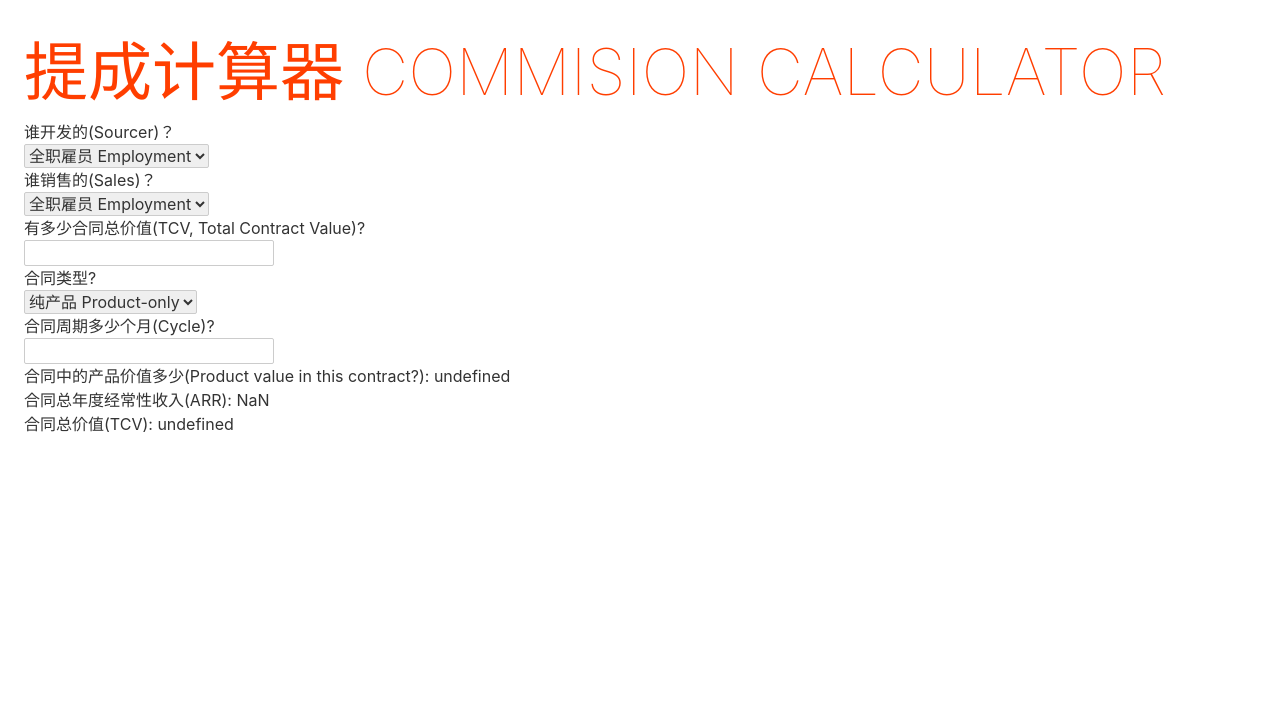
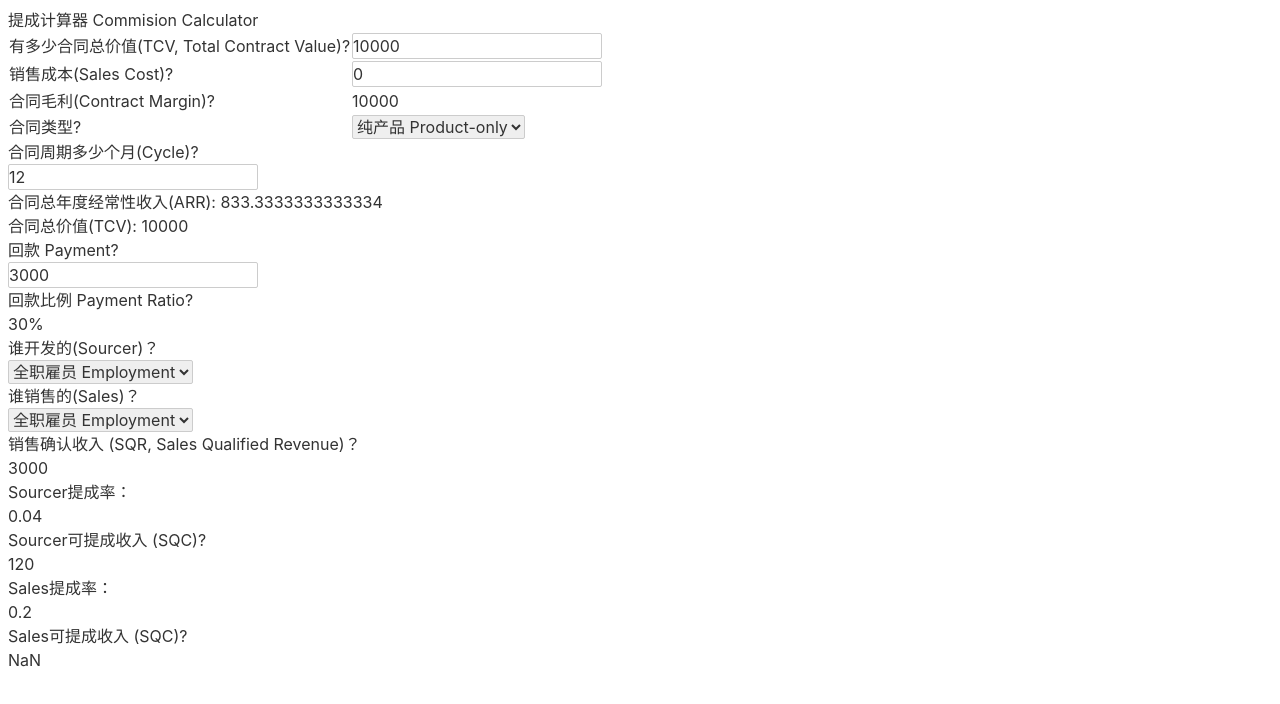
Before and after one commit to vikadata/cc, a Svelte app: page / in a window 1280 px wide. Shown: the top 704 px of the page. Built offline with nearby package versions, Linux system fonts and the light colour scheme.

Commit message:
typesetting

```diff
--- a/src/App.svelte
+++ b/src/App.svelte
@@ -1,11 +1,45 @@
 <script>
   import "app.css";
-  export let tcv; // total contract value
+
+  // total contract value
+  export let tcv = 10000;
+
+  /**
+   * the sourcing people personnel type
+   */
   export let whoSourcingType = "employment";
-  export let whoSalesType;
-  export let cycle;
+
+  // 第三方销售成本
+  export let salesCost = 0;
+
+  // 合同毛利
+  $: contractMargin = tcv - salesCost;
+
+  export let whoSalesType = "employment";
+  export let cycle = 12;
   export let contractType = "product";
-  export let contractServiceValue; // 服务部分占合同的多少？
+  export let contractServiceValue = 0; // 服务部分占合同的多少？
+
+  // 合同中的产品部分价值
+  $: contractProductValue =
+    contractType == "product"
+      ? tcv
+      : contractType == "service"
+      ? 0
+      : contractType == "hybrid"
+      ? tcv - contractServiceValue
+      : 0;
+
+  $: arr = contractProductValue / cycle;
+  // 回款
+  export let payment = 3000;
+
+  // 回款比例
+  $: paymentRatio = payment / tcv;
+
+  // SQR 销售确认收入
+  $: cycleYearly = cycle / 12; // 12个月为年化
+  $: sqr = payment / cycleYearly + (payment * (cycleYearly - 1)) / cycleYearly;
 
   export let personnelTypes = [
     { id: "employment", text: `全职雇员 Employment` },
@@ -17,33 +51,123 @@
     { id: "service", text: `纯服务 Service-only` },
     { id: "hybrid", text: `产品加服务 Hybrid` },
   ];
-  $: contractProductValue =
-    contractType == "product"
-      ? tcv
-      : contractType == "service"
-      ? 0
-      : contractType == "hybrid"
-      ? tcv - contractServiceValue
-      : 0;
 
-  $: arr = contractProductValue / cycle;
-  $: commission = tcv * 2;
+  export let commissionRate = {
+    "employment-sourcer": 0.04,
+    "employment-sales": 0.2,
+    "partner-sourcer": 0.04,
+    "partner-sales": 0.49,
+    "contractor-sourcer": 0.04,
+    "contractor-sales": 0.49,
+  };
+
+  const getCommissionRate = (personnelType, role) => {
+    return commissionRate[`${personnelType}-${role}`];
+  };
+
+  $: sourcerSQC = sqr * getCommissionRate(whoSourcingType, "sourcer");
+  $: salesSQC = sqr * getCommissionRate(getCommissionRate, "sales");
 </script>
 
 <main>
-  <h1>提成计算器 Commision Calculator</h1>
+  <h1 class="text-3xl font-bold underline">提成计算器 Commision Calculator</h1>
   <!-- <p>Visit the <a href="https://svelte.dev/tutorial">Svelte tutorial</a> to learn how to build Svelte apps.</p> -->
   <form>
-    <p>
-      <label for="whoSourcingType">谁开发的(Sourcer)？</label>
-      <select name="whoSourcingType" value={whoSourcingType}>
+    <table>
+      <tr>
+        <td>
+          <label for="tcv">有多少合同总价值(TCV, Total Contract Value)?</label>
+        </td>
+        <td>
+          <input name="tcv" type="number" bind:value={tcv} />
+        </td>
+      </tr>
+
+      <tr>
+        <td>
+          <label for="salesCost">销售成本(Sales Cost)?</label>
+        </td>
+        <td>
+          <input name="salesCost" type="number" bind:value={salesCost} />
+        </td>
+      </tr>
+      <tr>
+        <td>
+          <label for="contractMargin">合同毛利(Contract Margin)?</label>
+        </td>
+
+        <td>
+          {contractMargin}
+        </td>
+      </tr>
+      <tr>
+        <td>
+          <label for="contractType">合同类型?</label>
+        </td>
+        <td>
+          <select name="contractType" bind:value={contractType}>
+            {#each contractTypes as ct}
+              <option value={ct.id}>
+                {ct.text}
+              </option>
+            {/each}
+          </select>
+        </td>
+      </tr>
+
+      {#if contractType == "hybrid"}
+        <tr>
+          <td>
+            <label for="contractServiceValue">
+              合同中的服务价值多少(Service value in this contract)?
+            </label>
+          </td>
+          <td>
+            <input
+              name="contractServiceValue"
+              type="number"
+              bind:value={contractServiceValue}
+            />
+          </td>
+        </tr>
+        <tr>
+          <td>
+            <label for="contractProductValue"
+              >合同中的产品价值多少(Product value in this contract)?</label
+            >
+          </td>
+          <td>
+            {contractProductValue}
+          </td>
+        </tr>
+      {/if}
+    </table>
+
+    <label for="cycle">合同周期多少个月(Cycle)?</label>
+    <input name="cycle" type="number" bind:value={cycle} />
+
+    <p>合同总年度经常性收入(ARR): {arr}</p>
+
+    <p>合同总价值(TCV): {tcv}</p>
+
+    <label for="payment">回款 Payment?</label>
+    <input name="payment" type="number" bind:value={payment} />
+
+    <label for="paymentRatio">回款比例 Payment Ratio?</label>
+    {paymentRatio * 100}%
+
+    <div class="columns-2">
+      <span><label for="whoSourcingType">谁开发的(Sourcer)？</label></span>
+      <span>
+        <select name="whoSourcingType" bind:value={whoSourcingType}>
           {#each personnelTypes as personnelType}
             <option value={personnelType.id}>
               {personnelType.text}
             </option>
           {/each}
         </select>
-    </p>
+      </span>
+    </div>
 
     <label for="whoSalesType">谁销售的(Sales)？</label>
     <select name="whoSalesType" bind:value={whoSalesType}>
@@ -54,46 +178,24 @@
       {/each}
     </select>
 
-    <label for="tcv">有多少合同总价值(TCV, Total Contract Value)?</label>
-    <input name="tcv" type="number" bind:value={tcv} />
+    <label for="sqr">销售确认收入 (SQR, Sales Qualified Revenue)？</label>
+    {sqr}
 
-    <label for="contractType">合同类型?</label>
-    <select name="contractType" bind:value={contractType}>
-      {#each contractTypes as ct}
-        <option value={ct.id}>
-          {ct.text}
-        </option>
-      {/each}
-    </select>
+    <label>Sourcer提成率：</label>
+    {getCommissionRate(whoSourcingType, "sourcer")}
 
-    {#if contractType == "hybrid"}
-      <label for="contractServiceValue"
-        >合同中的服务价值多少(Service value in this contract)?</label
-      >
-      <input
-        name="contractServiceValue"
-        type="number"
-        bind:value={contractServiceValue}
-      />
+    <label for="sourcerSQC">Sourcer可提成收入 (SQC)?</label>
+    {sourcerSQC}
 
-      <label for="contractProductValue"
-        >合同中的产品价值多少(Product value in this contract)?</label
-      >
-      {contractProductValue}
-    {/if}
+    <label>Sales提成率：</label>
+    {getCommissionRate(whoSalesType, "sales")}
 
-    <label for="cycle">合同周期多少个月(Cycle)?</label>
-    <input name="cycle" type="number" bind:value={cycle} />
-
-    <p>
-      合同中的产品价值多少(Product value in this contract?): {contractProductValue}
-    </p>
-
-    <p>合同总年度经常性收入(ARR): {arr}</p>
-    <p>合同总价值(TCV): {tcv}</p>
+    <label for="salesSQC">Sales可提成收入 (SQC)?</label>
+    {salesSQC}
   </form>
 </main>
 
+<!--
 <style>
   main {
     text-align: left;
@@ -114,4 +216,4 @@
       max-width: none;
     }
   }
-</style>
+</style> -->
```
Also changed, not shown: src/state.ts (added). Lines whose indentation alone changed are shown as unchanged.
